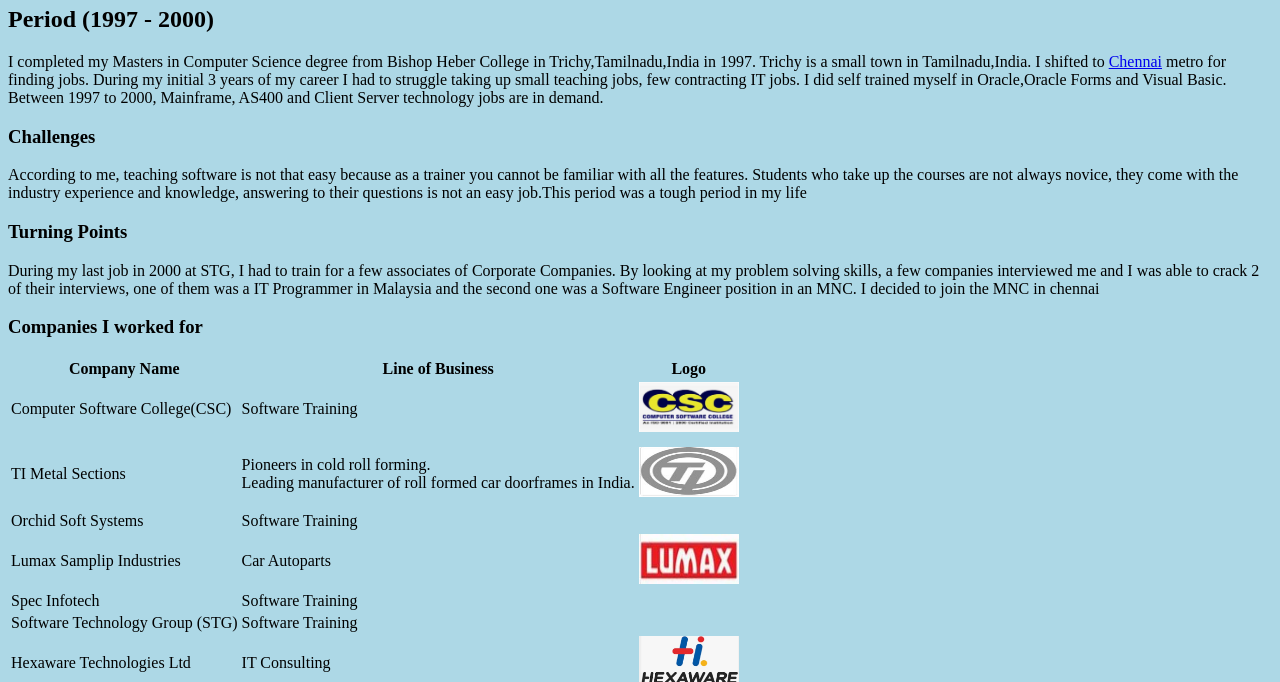
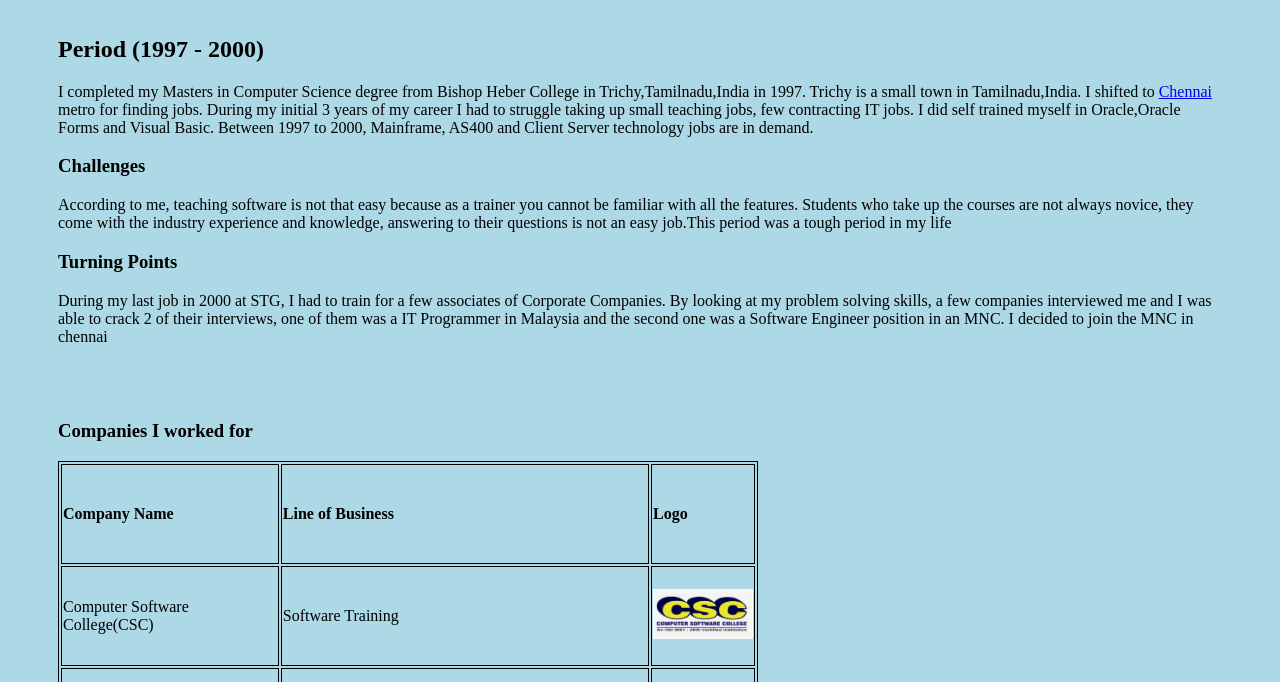
Before and after one commit to giterpguru/html-me-something, a plain HTML site: page index.html in a window 1280 px wide. Shown: the part 118-800 px from the top of the page. Drawn offline with Linux system fonts and the light colour scheme.

Commit message:
Final commit to css 09/21

```diff
--- a/Style.css
+++ b/Style.css
@@ -2,3 +2,30 @@
 body {
     background-color: lightblue;
   }
+
+  #footer {
+    color: green;
+  }
+  .exp {
+    margin: 0px,25px,0px,25px;
+  }
+
+  .summary,.companies {
+    margin: 20px;
+    padding-top: 10px;
+    padding-right: 30px;
+    padding-bottom: 10px;
+    padding-left: 30px;
+  }
+
+
+
+  th,td {text-align: left;}
+  table, th, td {
+    border: 1px solid black;border-spacing:2px;
+  }
+  table,tr {
+    height: 100px;
+
+    width: 700px;
+  }
```
